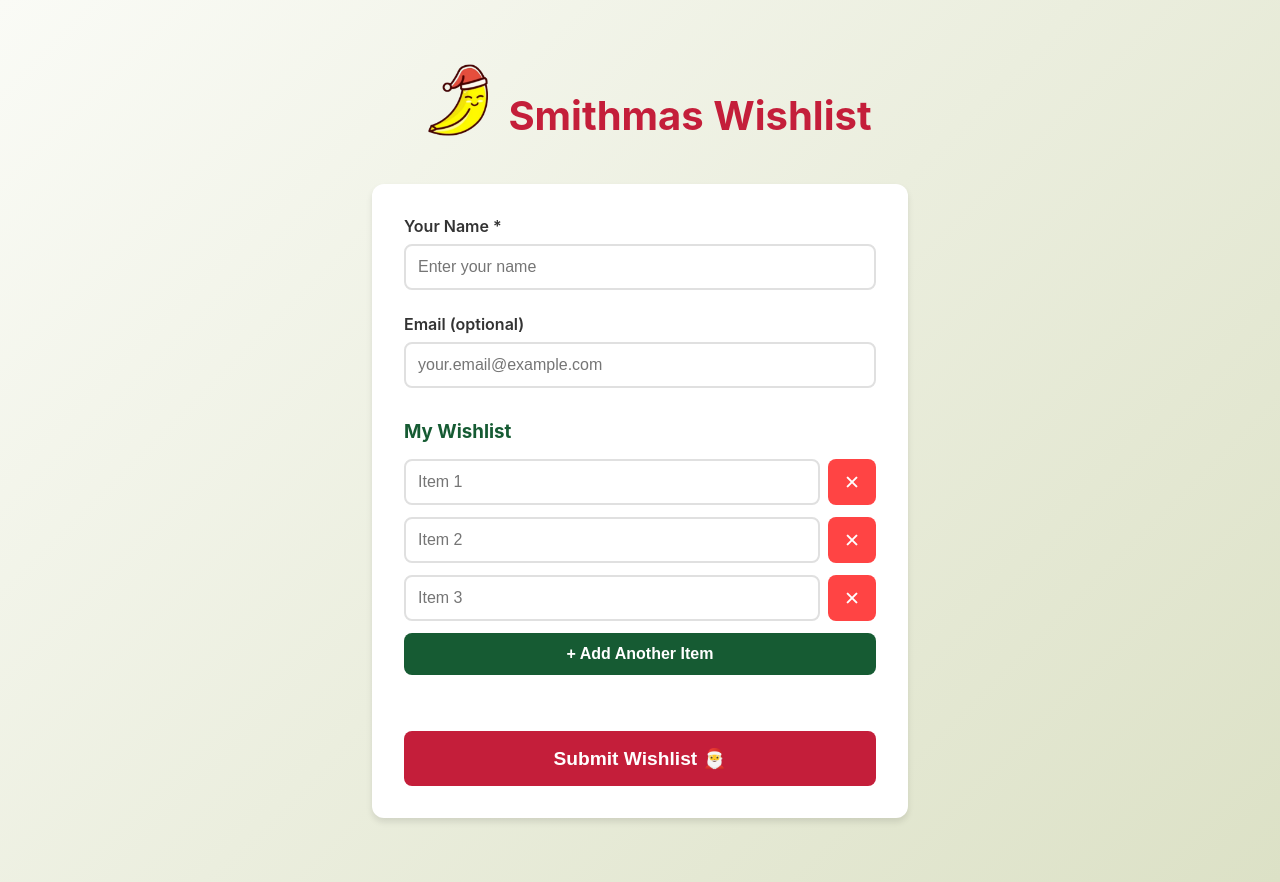
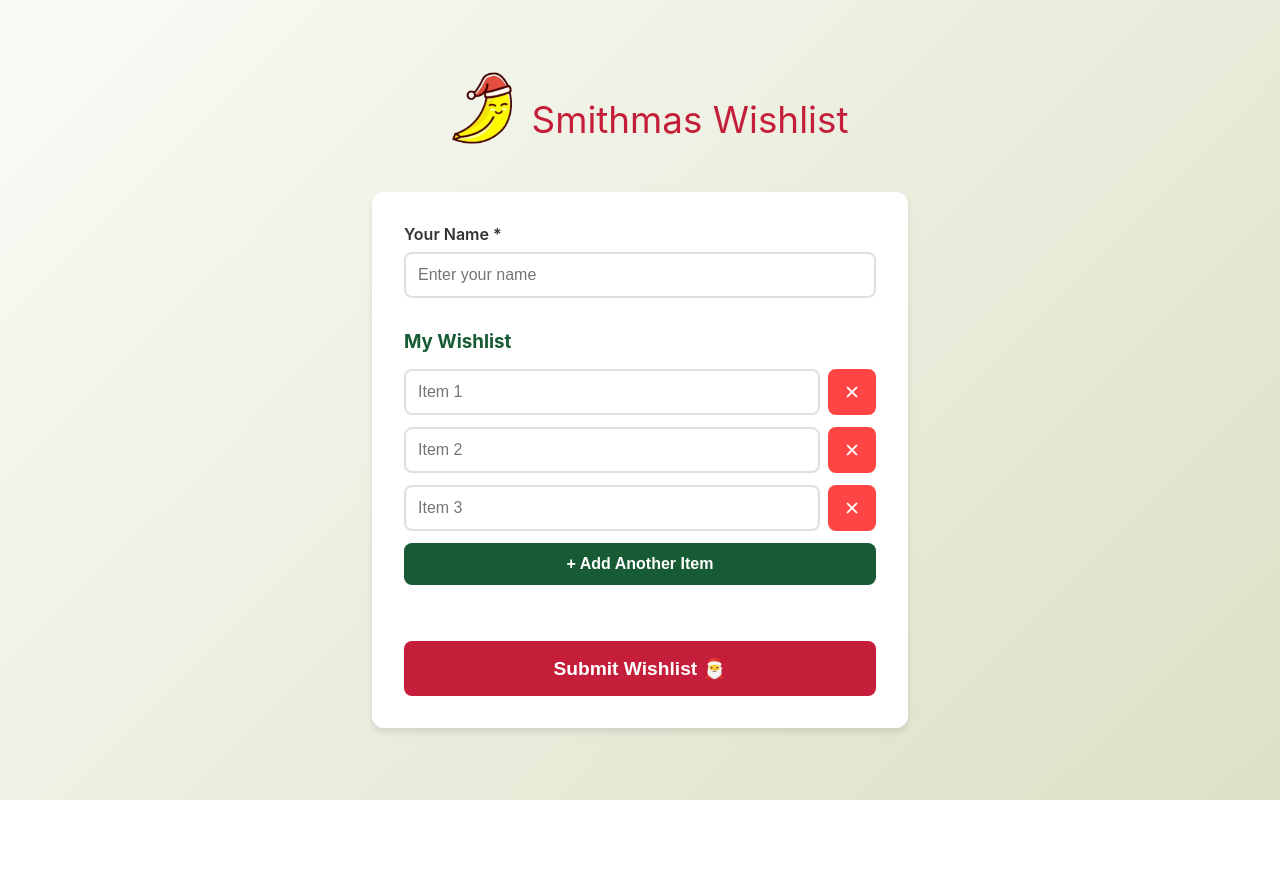
Before and after one commit to fkaltman/vue-wishlist-app, a Vue app: page / in a window 1280 px wide. After the commit the page ends 800 px from the top, so only its background shows below. Built offline with nearby package versions, Linux system fonts and the light colour scheme.

Commit message:
refactor: remove email input

```diff
--- a/src/components/WishlistForm.vue
+++ b/src/components/WishlistForm.vue
@@ -3,7 +3,6 @@ import { ref } from 'vue'
 
 const name = ref('')
 const wishlistItems = ref(['', '', ''])
-const email = ref('')
 const isSubmitting = ref(false)
 const submitStatus = ref(null) // 'success', 'error', or null
 
@@ -47,7 +46,6 @@ const submitWishlist = async () => {
       },
       body: JSON.stringify({
         name: name.value,
-        email: email.value,
         wishlist: filledItems,
         submittedAt: new Date().toISOString(),
       }),
@@ -57,7 +55,6 @@ const submitWishlist = async () => {
       submitStatus.value = 'success'
       // Reset form
       name.value = ''
-      email.value = ''
       wishlistItems.value = ['', '', '']
     } else {
       submitStatus.value = 'error'
@@ -83,11 +80,6 @@ const submitWishlist = async () => {
       <div class="form-group">
         <label for="name">Your Name *</label>
         <input id="name" v-model="name" type="text" placeholder="Enter your name" required />
-      </div>
-
-      <div class="form-group">
-        <label for="email">Email (optional)</label>
-        <input id="email" v-model="email" type="email" placeholder="your.email@example.com" />
       </div>
 
       <div class="wishlist-section">
@@ -178,7 +170,8 @@ const submitWishlist = async () => {
 
 .form-header h1 {
   color: #c41e3a;
-  font-size: 2.5rem;
+  font-size: 2.3rem;
+  font-weight: 400;
   margin-bottom: 0.5rem;
 }
 
```
